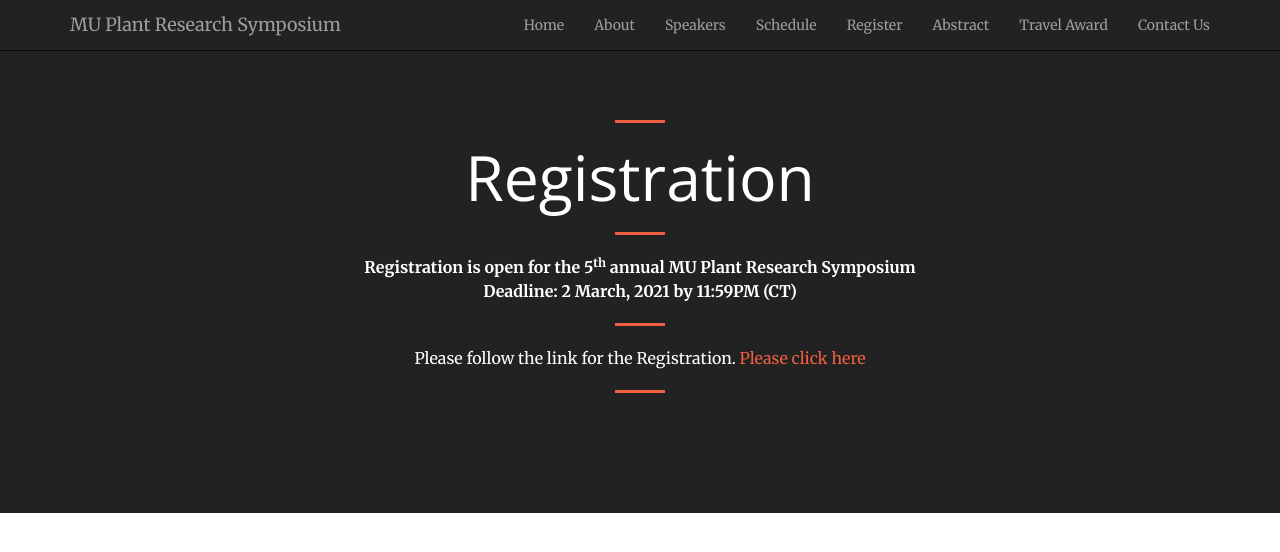
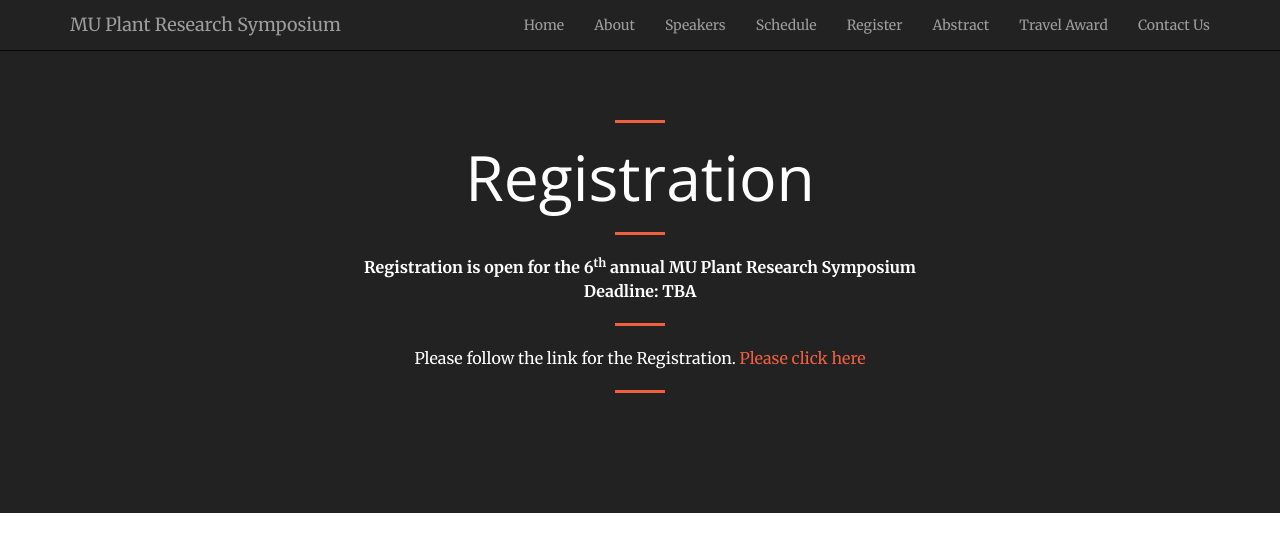
Before and after one commit to mupioneersymposium/mupioneersymposium.github.io, a Jekyll site: the page built from register.md, in a window 1280 px wide. Shown: the top 552 px of the page. Built offline with Jekyll 4.4.1, drawn with Linux system fonts in a browser that asks for light colours.

Commit message:
Update register.md

```diff
--- a/register.md
+++ b/register.md
@@ -5,8 +5,8 @@ layout: regular
 <hr style="clear: both;" />
 # Registration
 <hr style="clear: both;" />
-**Registration is open for the 5<sup>th</sup> annual MU Plant Research Symposium** <br />
-**Deadline: 2 March, 2021 by 11:59PM (CT)**
+**Registration is open for the 6<sup>th</sup> annual MU Plant Research Symposium** <br />
+**Deadline: TBA**
 <hr style="clear: both;" />
 Please follow the link for the Registration. <a href="https://docs.google.com/forms/d/e/1FAIpQLSfThmhzKaaHfcb450PZ3BGGnCUnpxRRYJCEq4BThSNE7-rHkg/viewform?usp=sf_link" target="_blank"> Please click here
 <hr style="clear: both;" />
```
